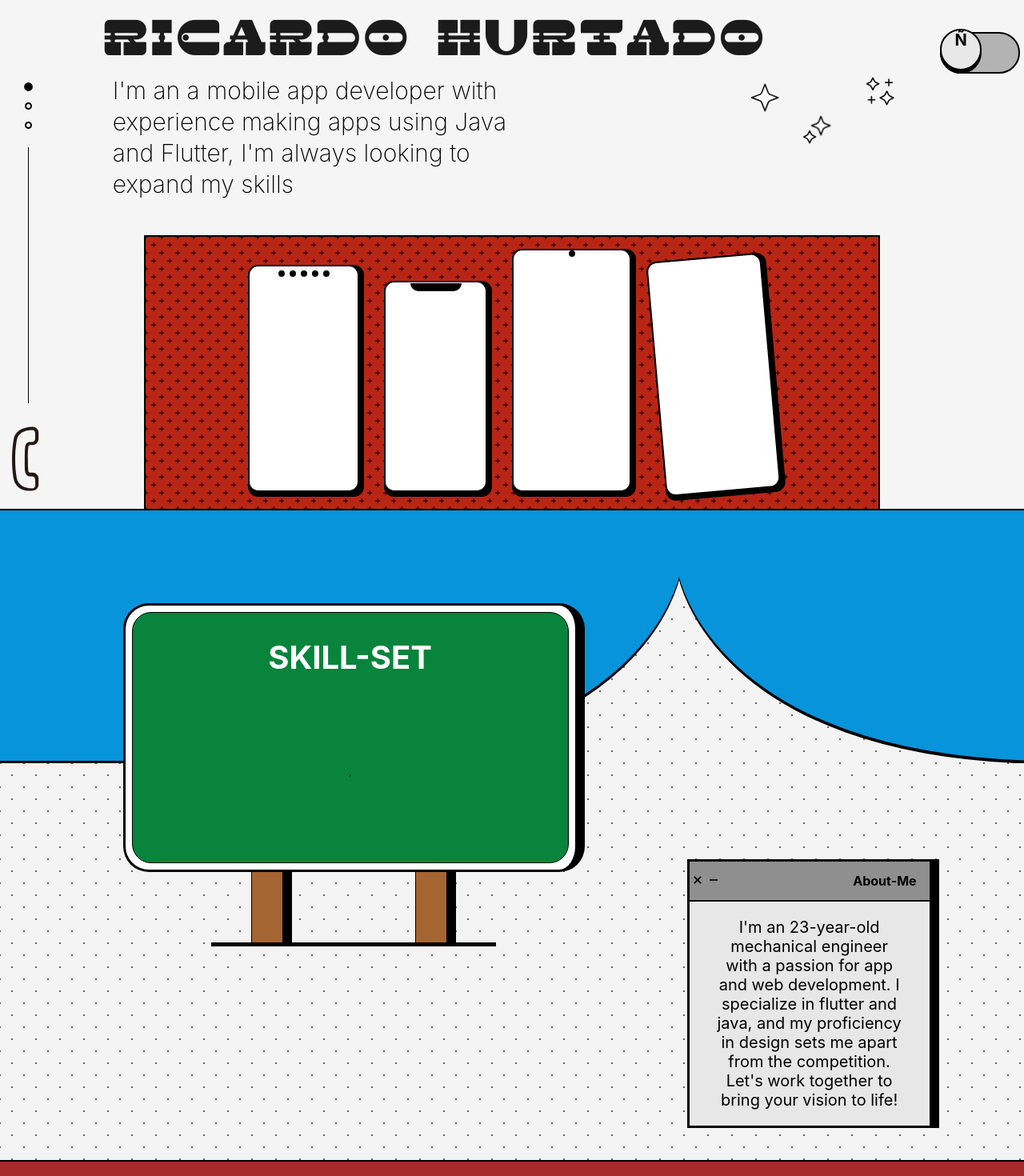
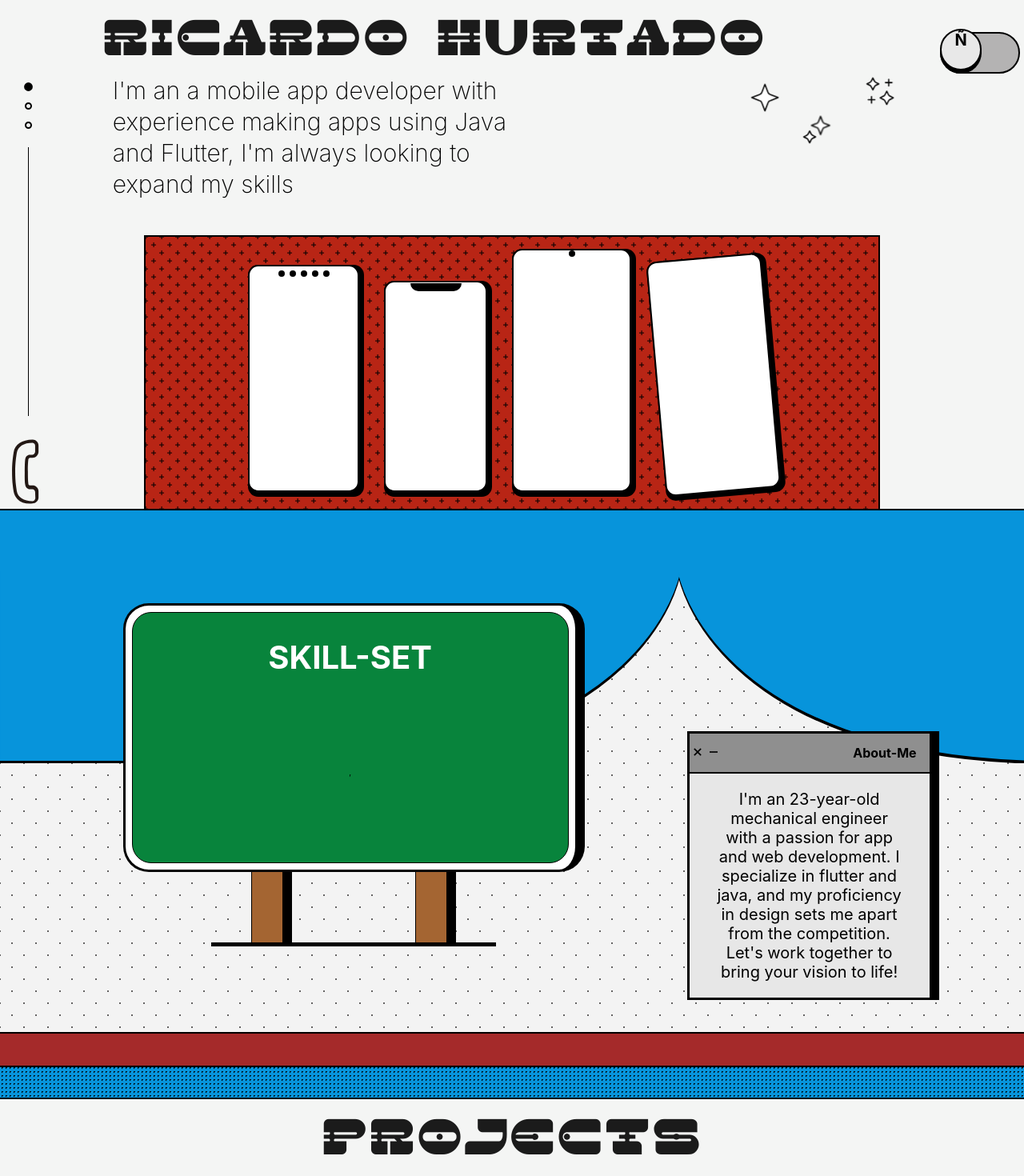
Before and after one commit to rikardi0/web_portfolio, a React (Create React App) app: page / in a window 1280 px wide. Shown: the top 1470 px of the page at 80% size. Built offline with nearby package versions, Linux system fonts and the light colour scheme; a web font is replaced by a local one.

Commit message:
Ajustes de posicion UI

```diff
--- a/src/components/body/Body.css
+++ b/src/components/body/Body.css
@@ -178,7 +178,7 @@ input:hover:checked + .slider:before {
   width: 20px;
 }
 .line-spacer {
-  height: 40vh;
+  height: 42vh;
   width: 0.05vw;
   margin-top: 2vh;
   background-color: black;
--- a/src/components/sections/about/About.css
+++ b/src/components/sections/about/About.css
@@ -133,7 +133,7 @@
     height: 35vh;
   }
   #about-me {
-    margin-top: 45vh;
+    margin-top: 25vh;
     margin-left: 10vw;
   }
 }
--- a/src/components/sections/projects/Projects.css
+++ b/src/components/sections/projects/Projects.css
@@ -27,7 +27,7 @@
 
 .project-container {
   width: 300px;
-  filter: blur(0.65px);
+  filter: blur(0.85px);
   height: 250px;
   background-color: rgb(255, 255, 255);
   border: 0.2vw solid black;
@@ -37,8 +37,8 @@
 .project-container:hover {
   filter: blur(0px);
   border-radius: 0.5vw;
-  width: 420px;
-  height: 370px;
+  width: 460px;
+  height: 390px;
 }
 @media only screen and (min-width: 700px) {
   #projects-container {
```
